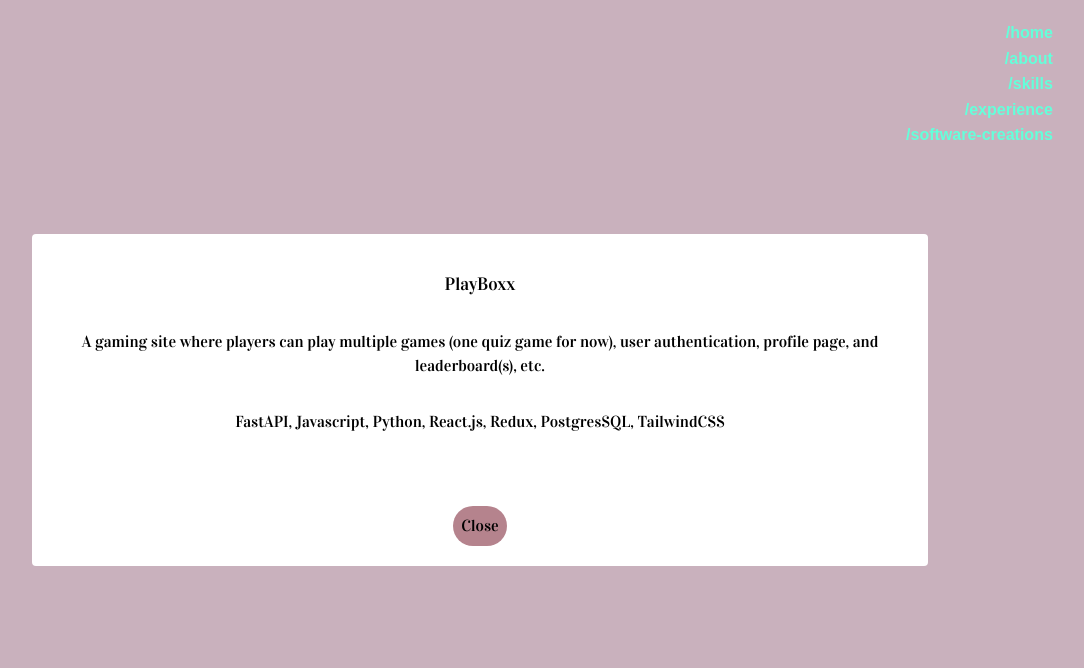
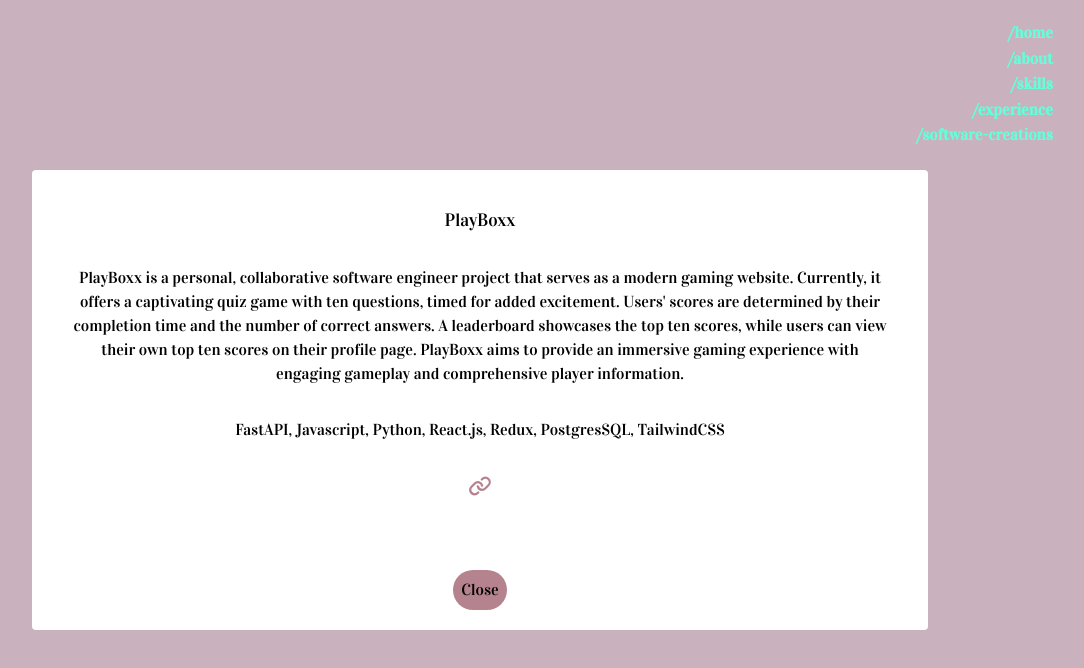
Before and after one commit to Gudelfina/portfolio, a React (Create React App) app: page / in a window 1280 px wide. Both pictures are taken after a click on the button "PlayBoxx". Shown: the part 1584-2252 px from the top of the page, without its empty margins (160-1244 px from the left). Built offline with nearby package versions, Linux system fonts and the light colour scheme; some icons are missing.

Commit message:
Added portfolio project modal

```diff
--- a/src/components/Projects.js
+++ b/src/components/Projects.js
@@ -6,31 +6,40 @@ import "../styles/Projects.css";
 import task from "../images/task.png";
 import playboxx from "../images/playboxx.png";
 import car from "../images/car.png";
+import project from "../images/project.png";
 
 Modal.setAppElement("body");
 
 const allProjects = {
   Project1: {
     title: "PlayBoxx",
-    desc: "A gaming site where players can play multiple games (one quiz game for now), user authentication, profile page, and leaderboard(s), etc.",
+    desc: "PlayBoxx is a personal, collaborative software engineer project that serves as a modern gaming website. Currently, it offers a captivating quiz game with ten questions, timed for added excitement. Users' scores are determined by their completion time and the number of correct answers. A leaderboard showcases the top ten scores, while users can view their own top ten scores on their profile page. PlayBoxx aims to provide an immersive gaming experience with engaging gameplay and comprehensive player information.",
     techStack:
       "FastAPI, Javascript, Python, React.js, Redux, PostgresSQL, TailwindCSS",
     link: "https://gitlab.com/playboxx/play-boxx",
+    websiteLink: "https://playboxx.gitlab.io/play-boxx/",
     image: playboxx,
   },
   Project2: {
     title: "AutoTech",
-    desc: "An automobile dealership that manages sales, services, and inventory. It allows users to create, view, and delete services based on the input into the system.",
+    desc: "Auto Tech is designed to work for a car dealership to manage their inventory, service appointments, and sales.",
     techStack: "React.js, Django, Docker, Javascript, Python",
     link: "https://gitlab.com/Gudelfina3/autotech",
     image: car,
   },
   Project3: {
     title: "Task Manager",
-    desc: "A managment application to create, update, and view projects and tasks for each project.",
+    desc: "This project management tool that helps individuals effectively manage their projects and associated tasks. This user-friendly application allows users to easily add, edit, and delete projects and tasks, enabling them to stay organized and track their progress efficiently.",
     techStack: "Python, Django, HTML, CSS",
     link: "https://gitlab.com/Gudelfina3/project-management-app",
     image: task,
+  },
+  Project4: {
+    title: "My Portfolio",
+    desc: "This website serves as a comprehensive showcase of my professional journey, highlighting my skills, experience, and projects.",
+    techStack: "Javascript, React, TailwindCSS, CSS",
+    link: "https://gitlab.com/Gudelfina3/portfolio",
+    image: project,
   },
 };
 
@@ -95,6 +104,18 @@ const Projects = () => {
               <div className="modal-text-style" id="modal-techstack">
                 {selectedProject["techStack"]}
               </div>
+              <div className="modal-text-style" id="modal-websiteLink">
+                {selectedProject && selectedProject.websiteLink && (
+                  <a href={selectedProject.websiteLink} target="black">
+                    <Icon
+                      icon="ph:link-bold"
+                      color="#b5838d"
+                      width="24"
+                      height="24"
+                    />
+                  </a>
+                )}
+              </div>
               <div className="modal-link">
                 <a href={selectedProject["link"]} target="blank">
                   <Icon
--- a/src/styles/SideNav.css
+++ b/src/styles/SideNav.css
@@ -16,7 +16,7 @@
   display: flex;
   flex-direction: column;
   text-align: right;
-  font-family: "NTR", sans-serif;
+  font-family: "Vidaloka", sans-serif;
   letter-spacing: 0em;
   line-height: 1.6em;
   font-size: 16px;
```
Also changed, not shown: src/images/project.png (added), 1 other file (tests, documents, lock files or other folders).
